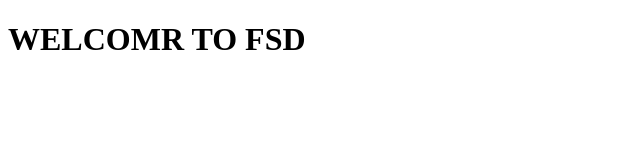
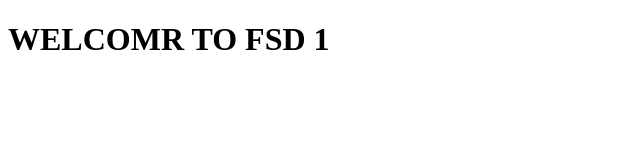
Before and after one commit to bssajjana/git, a plain HTML site: page index.html in a window 1280 px wide. Shown: the full height of the page, 0-640 px from the left. Drawn offline with Linux system fonts and the light colour scheme.

Commit message:
Update index.html

```diff
--- a/index.html
+++ b/index.html
@@ -7,7 +7,7 @@
 </head>
 <body>
 
-    <H1>WELCOMR TO FSD</H1>
+    <H1>WELCOMR TO FSD 1</H1>
 
 </body>
 </html>
```
